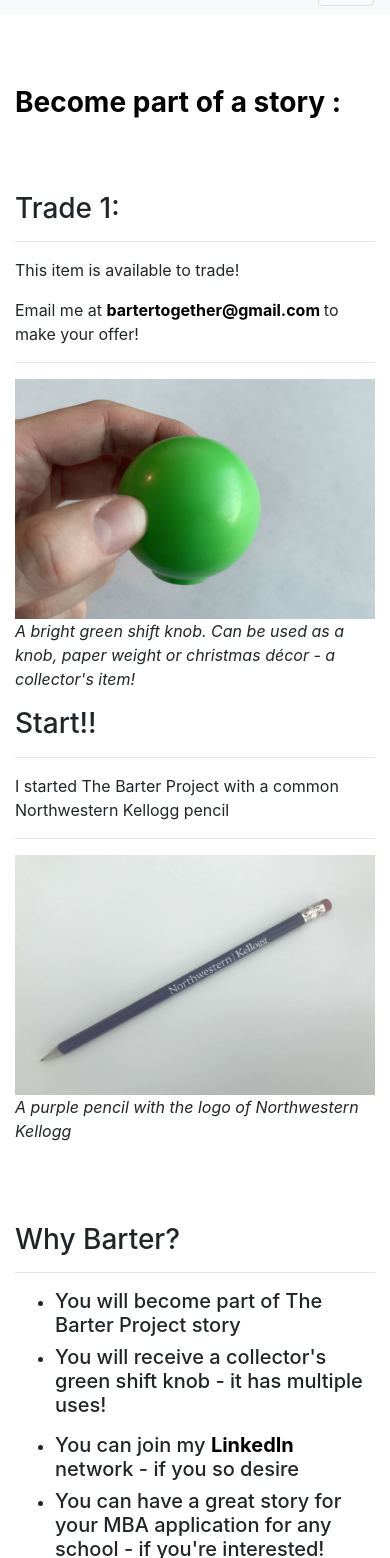
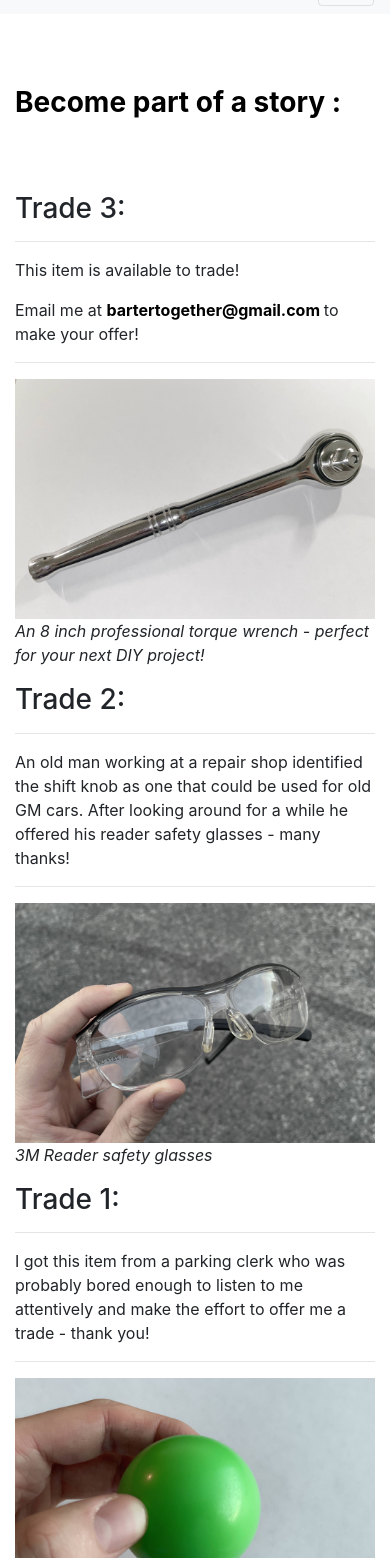
Before and after one commit to edgarcompi/barterproject, a plain HTML site: page index.html in a window 390 px wide. Shown: the part 42-1600 px from the top of the page. Drawn offline with nearby package versions, Linux system fonts and the light colour scheme.

Commit message:
Update index.html

```diff
--- a/index.html
+++ b/index.html
@@ -55,8 +55,8 @@
         <div class="verticalpadsm">
         </div>
 
-        <!-- Trade 1 -->
-        <h3>Trade 1:</h3>
+        <!-- Trade 3 -->
+        <h3>Trade 3:</h3>
         <hr class="my-3">
         <p>This item is available to trade!</p>
         <p>Email me at <a href="mailto:bartertogether@gmail.com"> bartertogether@gmail.com </a> to make your offer!</p>
@@ -67,8 +67,46 @@
                 </div>
 
                 <div class="col-md-8">
+                    <img src="torquewrench.jpg" width="100%">
+                    <p><i>An 8 inch professional torque wrench - perfect for your next DIY project!</i></p>
+                </div>
+
+                <div class="col-md-2">
+                </div>
+        </div>
+
+        <!-- Trade 2 -->
+        <h3>Trade 2:</h3>
+        <hr class="my-3">
+        <p>An old man working at a repair shop identified the shift knob as one that could be used for old GM cars. After looking around for a while he offered his reader safety glasses - many thanks!</p>
+        <hr class="my-3">
+
+        <div class="row">
+                <div class="col-md-2">
+                </div>
+
+                <div class="col-md-8">
+                    <img src="3mglasses.jpg" width="100%">
+                    <p><i>3M Reader safety glasses</i></p>
+                </div>
+
+                <div class="col-md-2">
+                </div>
+        </div>
+
+        <!-- Trade 1 -->
+        <h3>Trade 1:</h3>
+        <hr class="my-3">
+        <p>I got this item from a parking clerk who was probably bored enough to listen to me attentively and make the effort to offer me a trade - thank you!</p>
+        <hr class="my-3">
+
+        <div class="row">
+                <div class="col-md-2">
+                </div>
+
+                <div class="col-md-8">
                     <img src="Knob2.jpg" width="100%">
-                    <p><i>A bright green shift knob. Can be used as a knob, paper weight or christmas décor - a collector's item!</i></p>
+                    <p><i>A bright green shift knob for a stick shift</i></p>
                 </div>
 
                 <div class="col-md-2">
@@ -107,7 +145,7 @@
                 <div class="col-md-6">
                     <ul>
                         <li><h5>You will become part of The Barter Project story</h5></li>
-                        <li><h5>You will receive a collector's green shift knob - it has multiple uses!</h5></li>
+                        <li><h5>You will receive a fantastic torque wrench - essential in any toolbox!</h5></li>
                     </ul>
                 </div>
 
```
